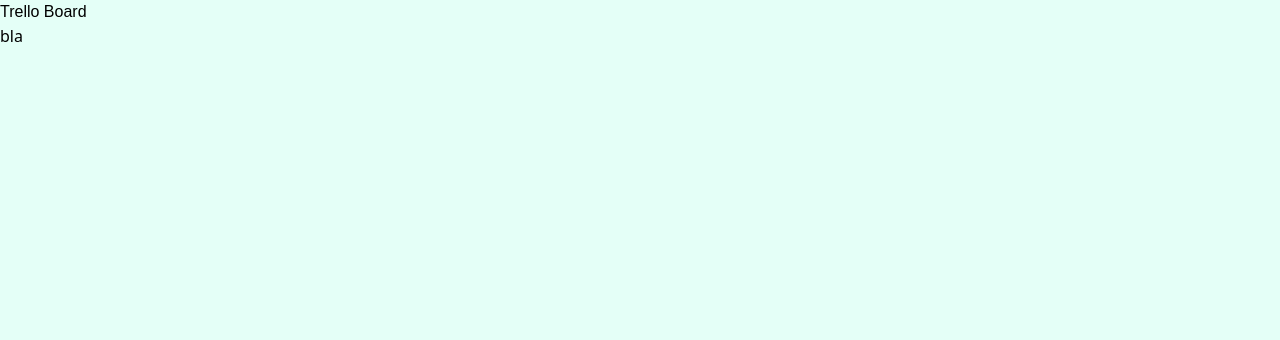
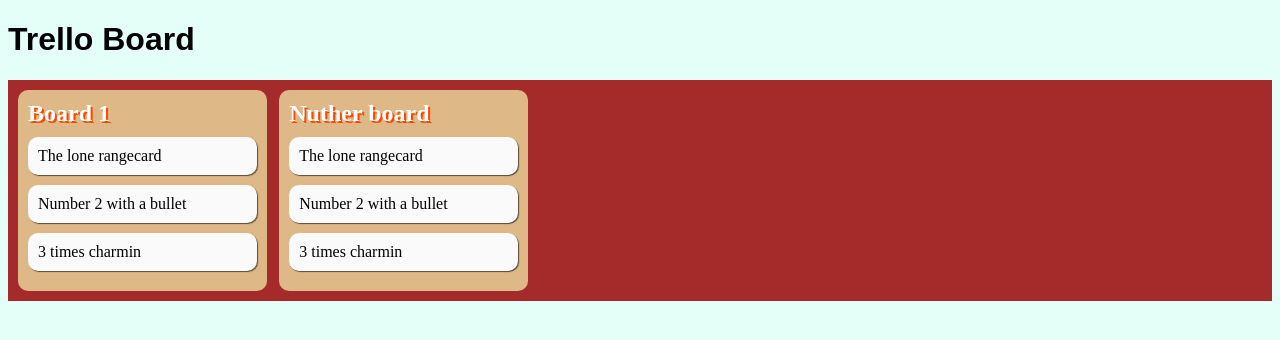
Before and after one commit to toniho/toniho, a Next.js app: page /labs/board in a window 1280 px wide. Shown: the top 340 px of the page. Built offline with nearby package versions, Linux system fonts and the light colour scheme.

Commit message:
add containers, basic styling

```diff
--- /dev/null
+++ b/components/board/Board.jsx
@@ -0,0 +1,25 @@
+import { useContext } from 'react';
+import BoardContext from '../../stores/BoardContext';
+import List from './List';
+import styles from './Board.module.css';
+
+const Board = () => {
+    const boardContext = useContext(BoardContext);
+    const lists = boardContext.lists;
+
+    return (
+        <div id="trello-board" className={styles.board}>
+            {lists.map(list => {
+                const cards = boardContext.getCards(list.listId);
+                const listProps = {
+                    ...list,
+                    cards,
+                }
+                return <List {...listProps} />;
+            })}
+        </div>
+    );
+
+};
+
+export default Board;
--- /dev/null
+++ b/components/board/Board.module.css
@@ -0,0 +1,37 @@
+.card {
+    background: #fafafa;
+    padding: 10px;
+    margin: 10px 0;
+    border-radius: 10px;
+    box-shadow: 1px 1px 1px rgba(0, 0, 0,0.6);
+    font-size: 1rem;
+}
+.board {
+    display: grid;
+    grid-template-columns: 50% 50%;
+    background: brown;
+    column-gap: 1%;
+    padding: 10px;
+}
+.list {
+    border-radius: 10px;
+    background:burlywood;
+    padding: 10px;
+}
+.list > h2 {
+    color: #fff;
+    text-shadow: 2px 2px orangered;
+    margin: 0;
+    padding: 0;
+}
+@media screen and (min-width: 769px) {
+    .board {
+        grid-template-columns: repeat(3, 33%);
+    }
+}
+
+@media screen and (min-width: 940px) {
+    .board {
+        grid-template-columns: repeat(5, 20%);
+    }
+}
--- /dev/null
+++ b/components/board/Card.jsx
@@ -0,0 +1,11 @@
+import styles from './Board.module.css';
+
+const Card = ({ id, title }) => {
+    return (
+        <div className={styles.card} id={id}>
+            {title}
+        </div>
+    );
+};
+
+export default Card;
--- /dev/null
+++ b/components/board/List.jsx
@@ -0,0 +1,16 @@
+import Card from './Card';
+import styles from './Board.module.css';
+
+const List = ({ cards, title }) => {
+    return (
+        <div className={styles.list}>
+            <h2>{title}</h2>
+            <div className="board-items">
+                {cards.map(cardProps => (<Card {...cardProps} />))}
+            </div>
+        </div>
+    )
+};
+
+
+export default List;
--- a/pages/labs/board.js
+++ b/pages/labs/board.js
@@ -1,5 +1,6 @@
 import { Fragment } from 'react';
 import { BoardProvider, boardState } from '../../stores/BoardContext';
+import Board from '../../components/board/Board';
 
 const BoardPage = () => {
     return (
@@ -7,7 +8,7 @@
             <h1>Trello Board</h1>
             <div>
                 <BoardProvider value={boardState}>
-                    <p>bla</p>
+                    <Board />
                 </BoardProvider>
             </div>
         </Fragment>
--- a/stores/BoardContext.js
+++ b/stores/BoardContext.js
@@ -2,19 +2,24 @@
 import { v1 as uuidv1 } from 'uuid';
 
 const BoardContext = createContext({});
+
+export default BoardContext;
 export const BoardProvider = BoardContext.Provider;
 export const BoardConsumer = BoardContext.Consumer;
 
 export const boardState = {
     lists: [
-        { name: 'Board 1', id: 1 },
-        { name: 'Nuther board', id: 2 },
+        { title: 'Board 1', id: 1 },
+        { title: 'Nuther board', id: 2 },
     ],
     cards: [
         { id: 'card1',  title: 'The lone rangecard', listID: 1 },
         { id: 'card2',  title: 'Number 2 with a bullet', listID: 2 },
         { id: 'card3',  title: '3 times charmin', listID: 1 },
     ],
+    getCards(listId) {
+        return this.cards.filter(card => card.listId === listId);
+    },
     addCard(listId, title) {
         this.cards.push({ id: uuidv1(), title, listId })
     },
--- a/styles/globals.css
+++ b/styles/globals.css
@@ -1,6 +1,6 @@
-@tailwind base;
+/* @tailwind base;
 @tailwind components;
-@tailwind utilities;
+@tailwind utilities; */
 
 :root {
     --background: #E4FFF7;
@@ -26,3 +26,6 @@
 h1 {
   font-family: "Archivo Black", "Archivo", sans-serif;
 }
+* {
+  box-sizing: border-box;
+}
```
Lines whose indentation alone changed are shown as unchanged.
